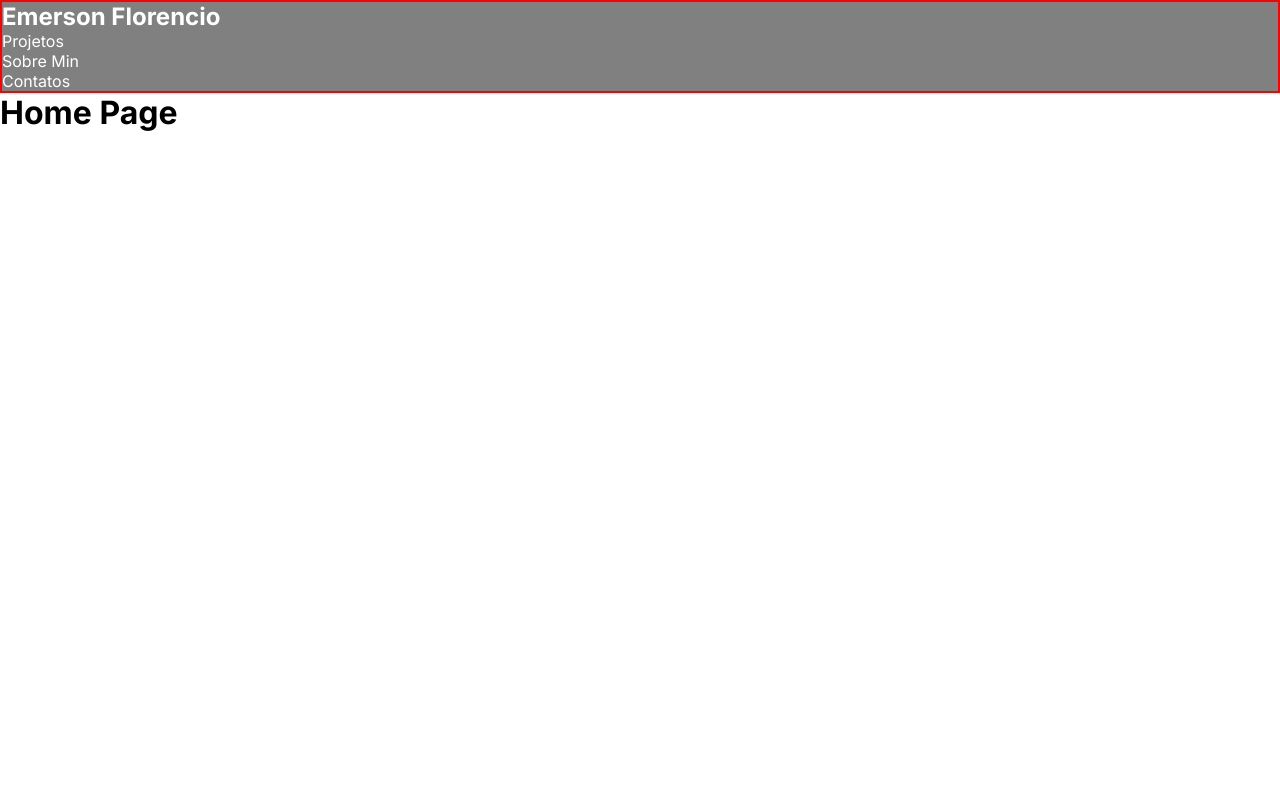
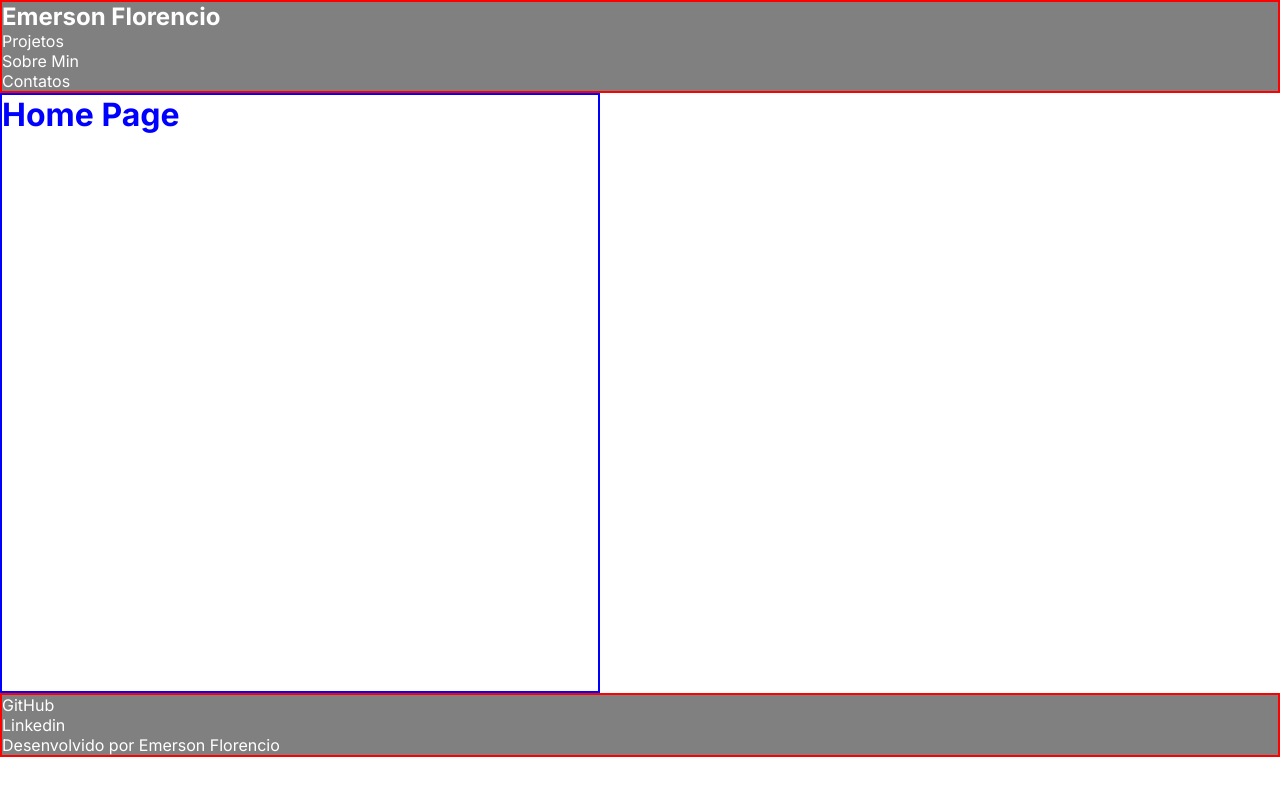
Before and after one commit to EmersonFlorencio/portfolio, a Next.js app: page / in a window 1280 px wide. Shown: the top 796 px of the page. Built offline with nearby package versions, Linux system fonts and the light colour scheme.

Commit message:
feat: criando componente footer e organizando alguns codigos

```diff
--- a/next.config.js
+++ b/next.config.js
@@ -1,4 +1,8 @@
 /** @type {import('next').NextConfig} */
-const nextConfig = {}
+const nextConfig = {
+  compiler: {
+    styledComponents: true
+  }
+}
 
 module.exports = nextConfig
--- /dev/null
+++ b/src/app/Home/page.tsx
@@ -0,0 +1,19 @@
+"use client"
+
+import { styled } from "styled-components"
+
+const MainContainer = styled.main`
+    border: blue solid 2px;
+    color: blue;
+    background-color: white;
+    width: 600px;
+    height: 600px;
+`
+
+export default function Home() {
+  return (
+    <MainContainer>
+      <h1>Home Page</h1>
+    </MainContainer>
+  )
+}
--- a/src/app/globals.css
+++ /dev/null
@@ -1,10 +0,0 @@
- /* :root {
-
-}
-
- */
-* {
-  box-sizing: border-box;
-  padding: 0;
-  margin: 0;
-}
--- a/src/app/page.tsx
+++ b/src/app/page.tsx
@@ -1,11 +1,27 @@
-import './globals.css';
+"use client"
+
+import { createGlobalStyle } from "styled-components";
 import Header from '../components/Header';
+import Footer from "../components/Footer";
+import HomePage from './Home/page'
+
+const GlobalStyle = createGlobalStyle<{$whiteColor?: boolean;}>`
+* {
+  box-sizing: border-box;
+  padding: 0;
+  margin: 0;
+}
+`
 
 export default function Home() {
   return (
-    <main >
+    <>
+      <GlobalStyle />
       <Header />
-      <h1>Home Page</h1>
-    </main>
+    <div >
+      <HomePage />
+    </div>
+    <Footer />
+    </>
   )
 }
--- /dev/null
+++ b/src/components/Footer.tsx
@@ -0,0 +1,19 @@
+"use client"
+
+import { styled } from "styled-components"
+
+const FooterContainer = styled.footer`
+    border: red solid 2px;
+    color: white;
+    background-color: gray;
+`
+
+export default function Footer() {
+  return (
+    <FooterContainer>
+      <p>GitHub</p>
+      <p>Linkedin</p>
+      <p>Desenvolvido por Emerson Florencio</p>
+    </FooterContainer>
+  )
+}
```
